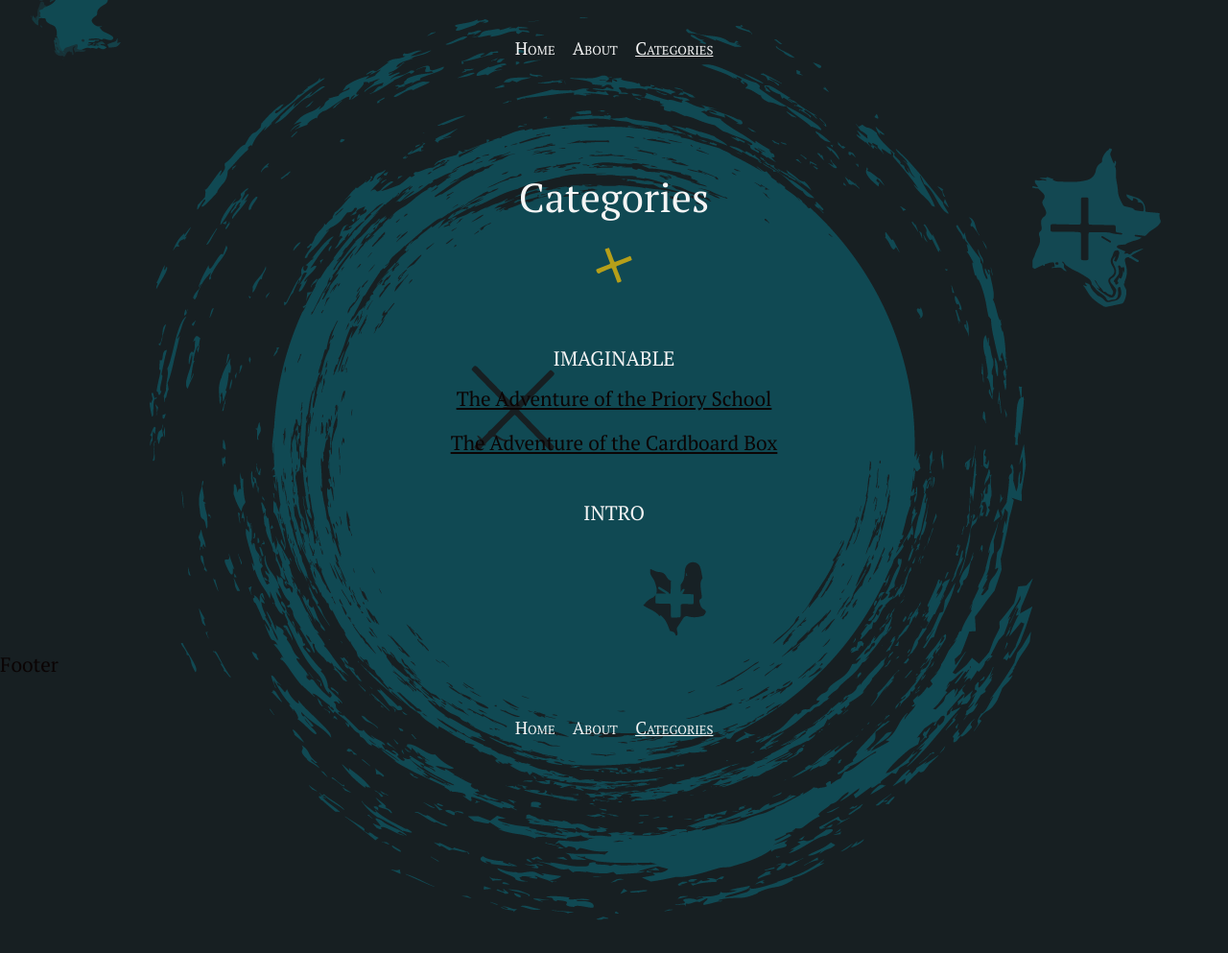
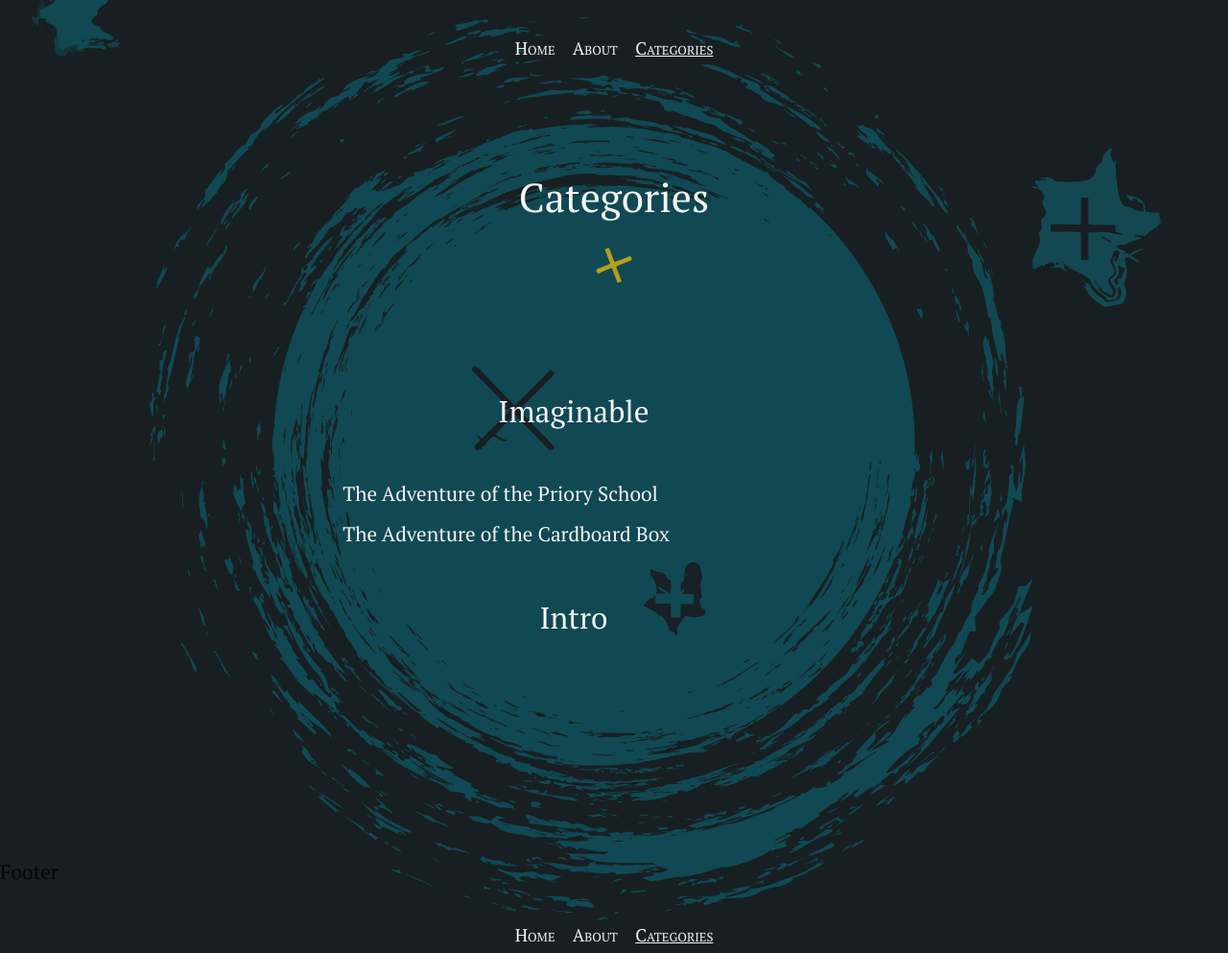
Before and after one commit to silvialohrmann/editorial, a Jekyll site: the page built from categories.html, in a window 1280 px wide. Shown: the whole page at 96% size. Built offline with Jekyll 4.4.1, drawn with Linux system fonts in a browser that asks for light colours.

Commit message:
Update categories.html

```diff
--- a/categories.html
+++ b/categories.html
@@ -5,7 +5,7 @@
 ---
 
 
-<div id="archives">
+<div class="post-link__heading">
 {% for category in site.categories %}
   <div class="archive-group">
     {% capture category_name %}{{ category | first }}{% endcapture %}
@@ -16,7 +16,7 @@
     <a name="{{ category_name | slugize }}"></a>
     {% for post in site.categories[category_name] %}
     <article class="archive-item">
-      <h4><a href="{{ site.baseurl }}{{ post.url }}">{{post.title}}</a></h4>
+      <h1 class="post-link__title"><a href="{{ site.baseurl }}{{ post.url }}" class="post-link">{{post.title}}</a></h1>
     </article>
     {% endfor %}
   </div>
```
